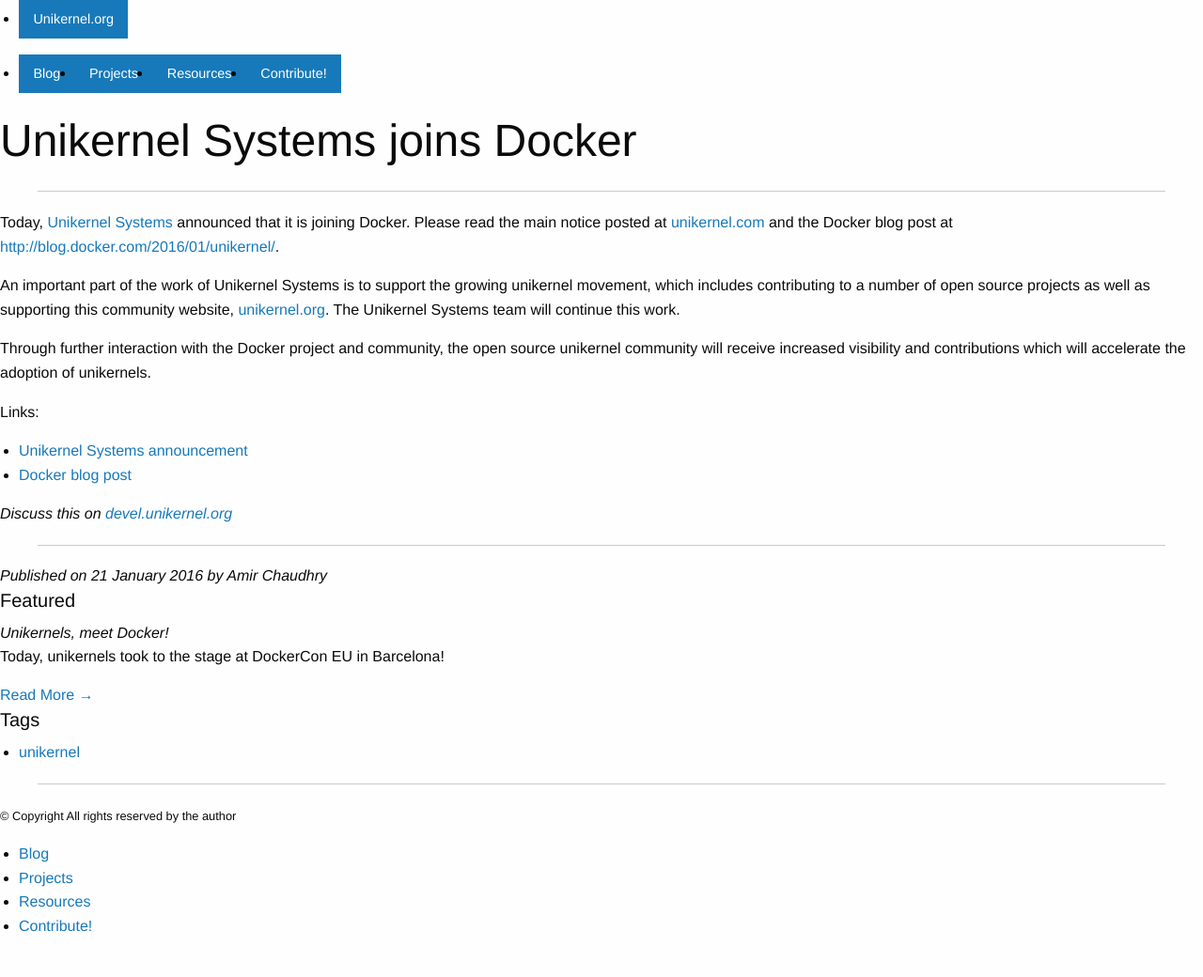
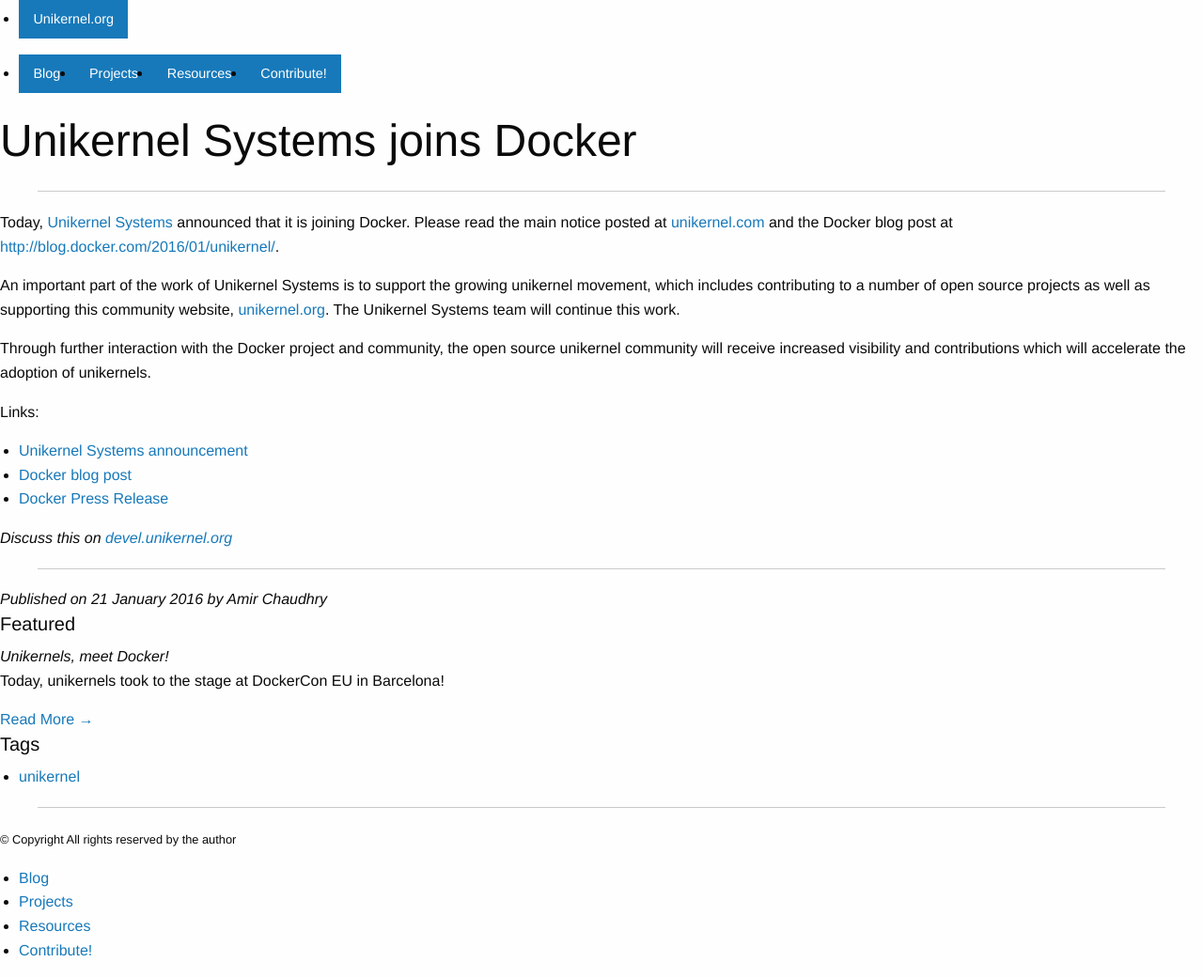
Before and after one commit to Unikernel-Systems/unikernel.org, a Jekyll site: the page built from blog/_posts/2016-01-21-uniks-joins-docker.md, in a window 1280 px wide. Shown: the whole page at 94% size. Built offline with Jekyll 4.4.1, drawn with Linux system fonts in a browser that asks for light colours; nearby versions of some CDN libraries; library files that are not in the unit come from our copies; before the commit the page ends 1015 px from its top, so only the background shows below that.

Commit message:
add link to pr

```diff
--- a/blog/_posts/2016-01-21-uniks-joins-docker.md
+++ b/blog/_posts/2016-01-21-uniks-joins-docker.md
@@ -32,6 +32,7 @@
 
 - [Unikernel Systems announcement][uniks2]
 - [Docker blog post][docker-pr]
+- [Docker Press Release][pr]
 
 *Discuss this on [devel.unikernel.org](https://devel.unikernel.org/t/unikernel-systems-joins-docker/71)*
 
```
Also changed, not shown: other parts of blog/_posts/2016-01-21-uniks-joins-docker.md (+1 -0 lines).
